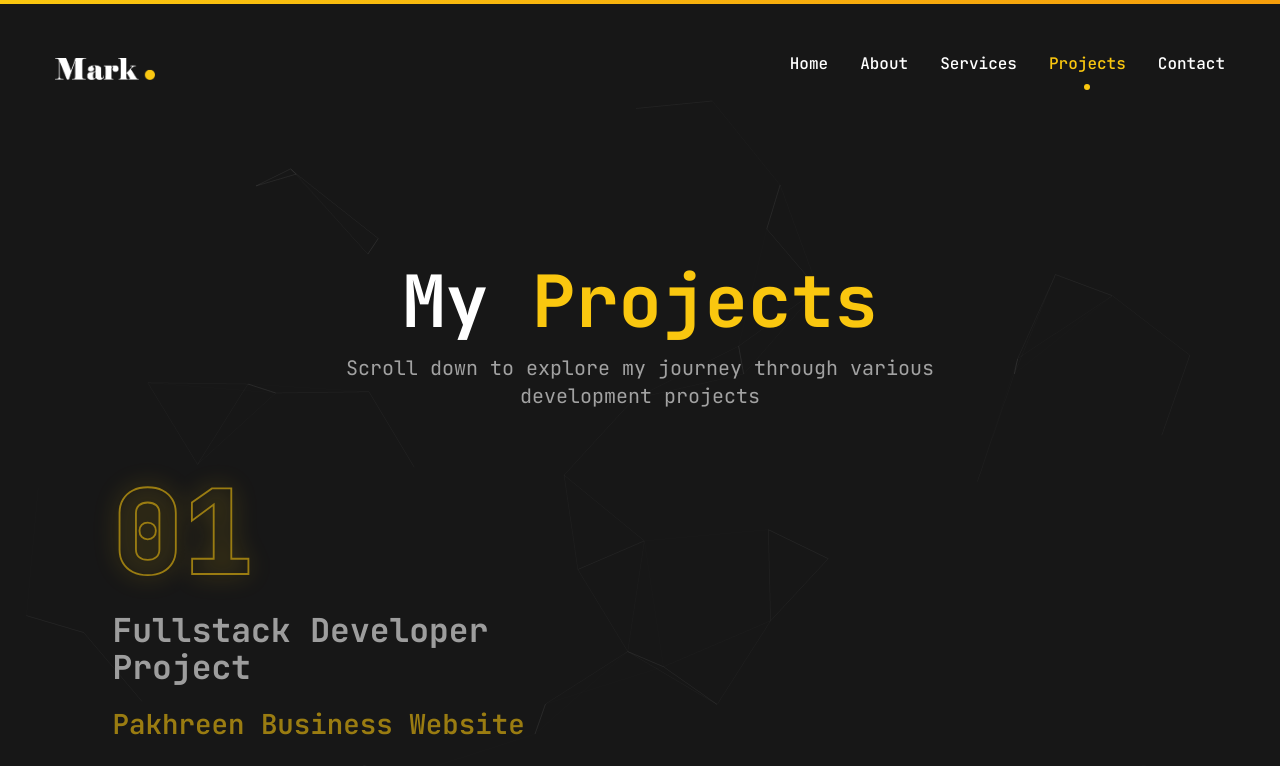
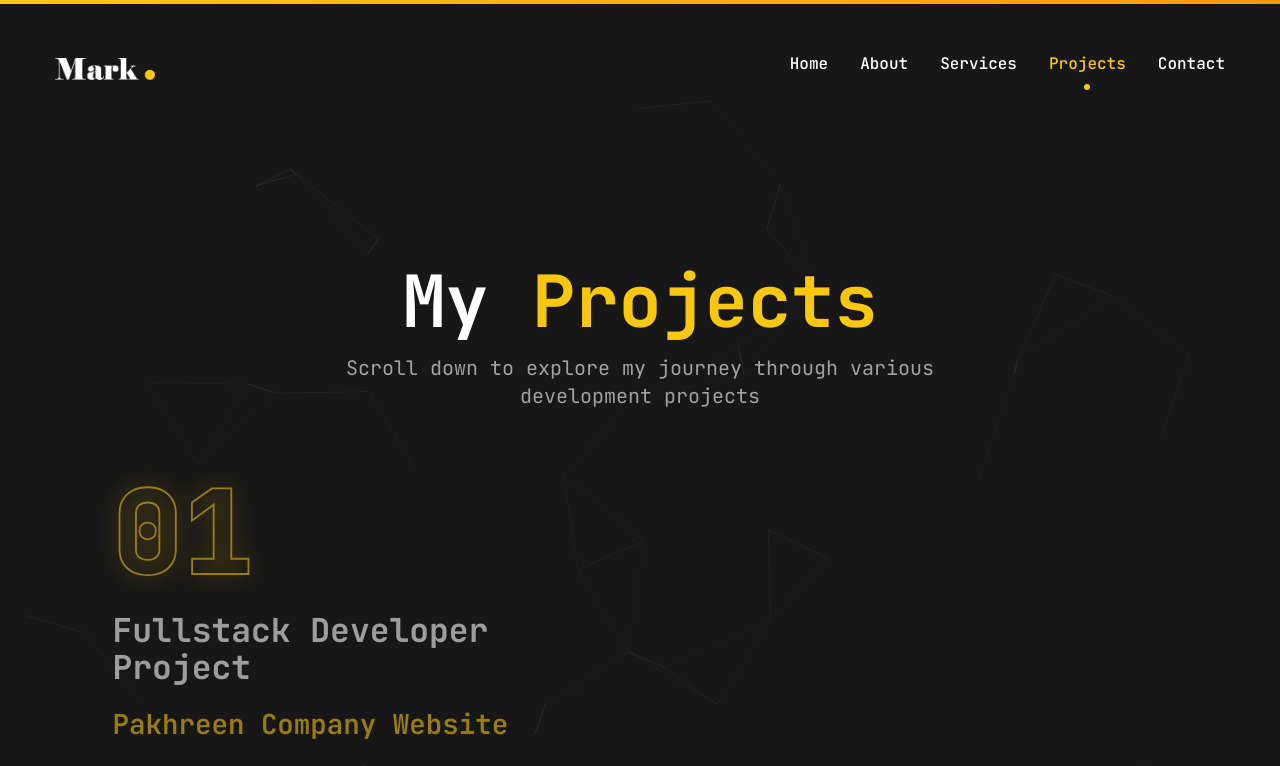
Before and after one commit to marktmng/mark-portfolio, a Next.js app: page /projects in a window 1280 px wide. Shown: the top 766 px of the page. Built offline with nearby package versions, Linux system fonts and the light colour scheme; no server answers.

Commit message:
just changed project 1 name

```diff
--- a/app/projects/page.jsx
+++ b/app/projects/page.jsx
@@ -10,7 +10,7 @@ const projects = [
   {
     num: "01",
     category: "Fullstack Developer",
-    title: "Pakhreen Business Website",
+    title: "Pakhreen Company Website",
     description:
       "Pakhreen is a modern full-stack business website and content management system designed and developed from the ground up using Next.js, TypeScript, Prisma, and PostgreSQL. The platform includes a custom admin dashboard for managing blogs, services, projects, and website content through a rich text editor. It features secure role-based administration, dynamic content management, image uploads with cloudflare r2 storage, responsive design, and optimized performance. The application is deployed on Vercel with a PostgreSQL database and Prisma ORM, providing a scalable and maintainable solution for business growth.",
     stack: [
```
